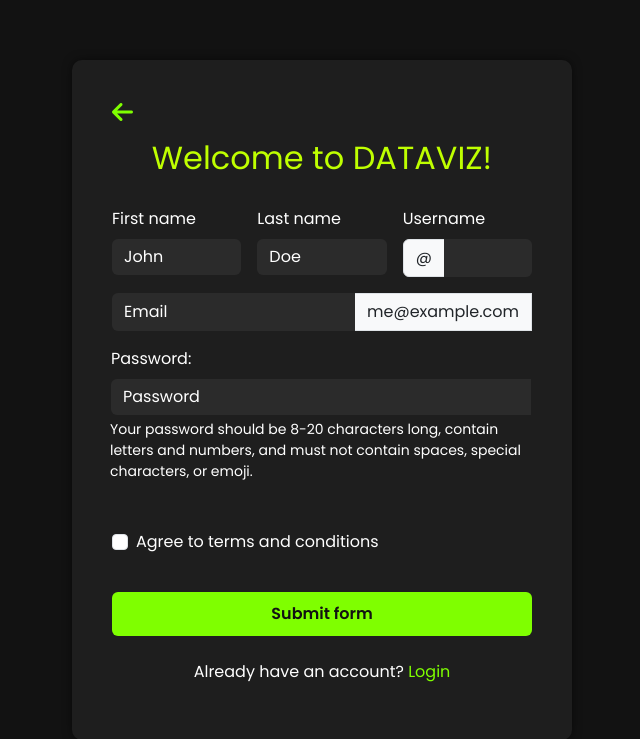
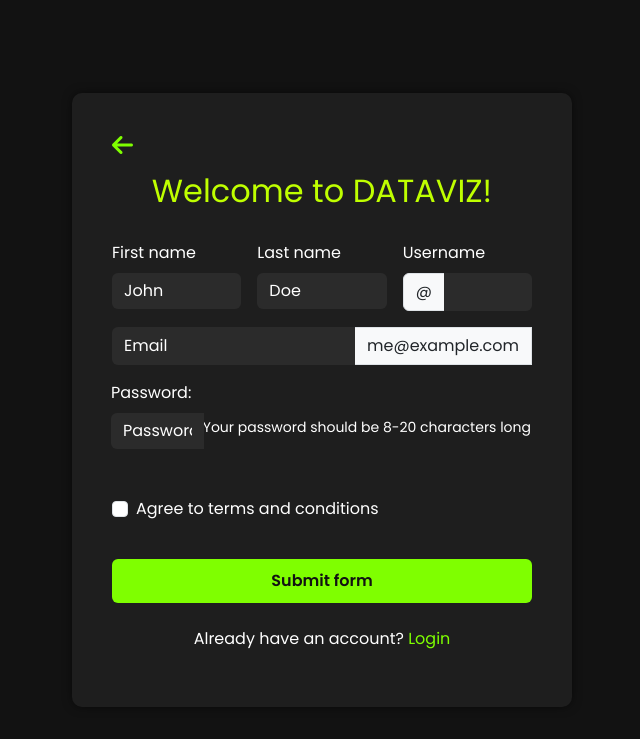
Before and after one commit to technedict/dataviz, a Flask app: page /register in a window 1280 px wide. Shown: the top 739 px of the page, without its empty margins (318-958 px from the left). Run offline with Flask 3, Linux system fonts and the light colour scheme.

Commit message:
Template ongoing update

```diff
--- a/app/templates/auth/signup.html
+++ b/app/templates/auth/signup.html
@@ -50,7 +50,7 @@
 				<div class="input-group mb-3 has-validation">
 					<input type="password" class="form-control" placeholder="Password" id="validationCustomPassword" aria-describedby="inputGroupPrepend" required>
 					<div id="passwordHelpBlock" class="form-text text-white">
-						Your password should be 8-20 characters long, contain letters and numbers, and must not contain spaces, special characters, or emoji.
+						Your password should be 8-20 characters long
 					  </div>
 					<div class="invalid-feedback">
 					  Please enter a password.
```
